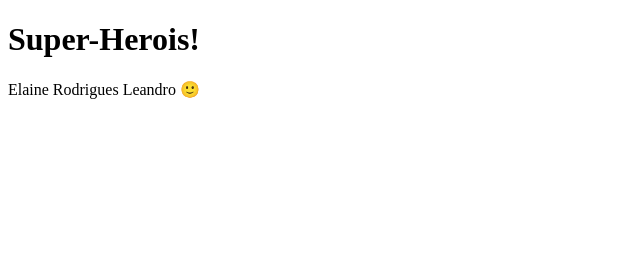
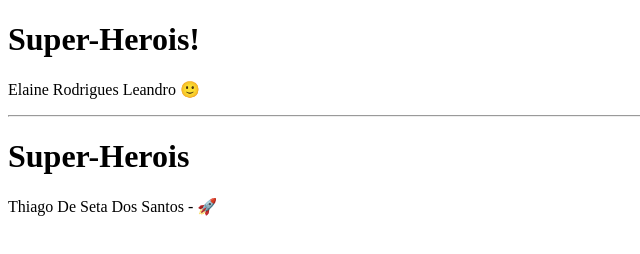
Before and after one commit to ElaineLeandro/super-herois, a plain HTML site: page pages/index.html in a window 1280 px wide. Shown: the whole page, without its empty margins (0-640 px from the left). Drawn offline with Linux system fonts and the light colour scheme.

Commit message:
feature: adicionando nome Thiago ao index.html

```diff
--- a/pages/index.html
+++ b/pages/index.html
@@ -1,14 +1,22 @@
 <!DOCTYPE html>
 <html lang="pt-Br">
+
 <head>
     <meta charset="UTF-8">
     <meta name="viewport" content="width=device-width, initial-scale=1.0">
     <title>Super-Herois</title>
 </head>
+
 <body>
     <header>
         <h1>Super-Herois!</h1>
         <p>Elaine Rodrigues Leandro 🙂</p>
+
+        <hr>
+
+        <h1>Super-Herois</h1>
+        <p>Thiago De Seta Dos Santos - 🚀</p>
     </header>
 </body>
+
 </html>
```
